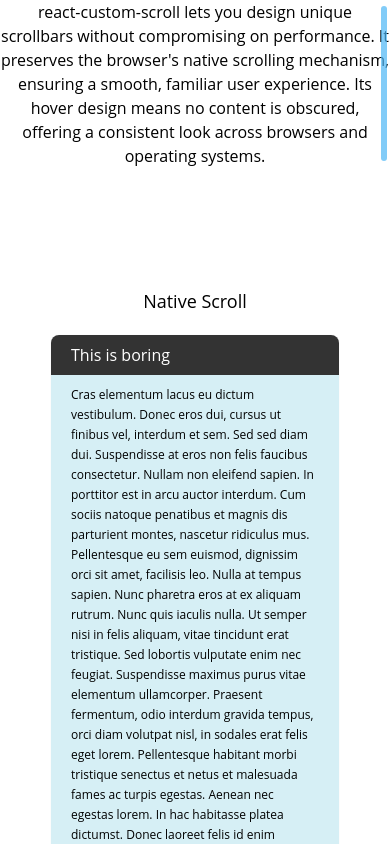
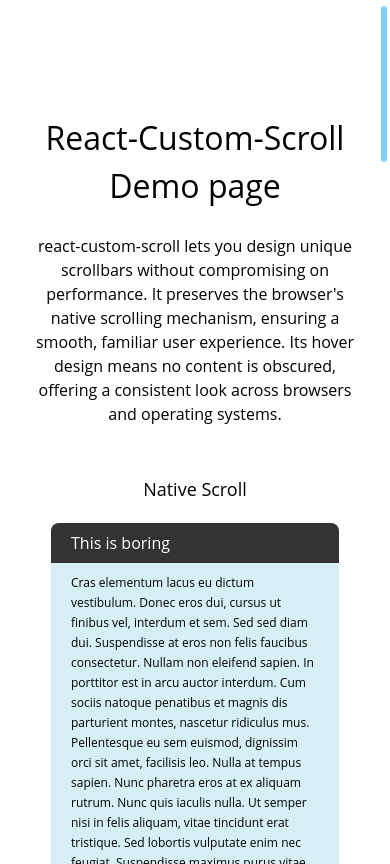
Before and after one commit to rommguy/react-custom-scroll, a React (Vite) app: page / in a window 390 px wide. Built offline with nearby package versions, Linux system fonts and the light colour scheme.

Commit message:
fix demo design

```diff
--- a/src/App.css
+++ b/src/App.css
@@ -7,7 +7,21 @@
 }
 
 .app-root {
-  max-height: 100vh;
+  max-height: calc(100vh - 70px);
   max-width: 900px;
   margin: 0 auto;
+  padding-top: 90px;
 }
+
+.demo-title {
+  font-size: 32px;
+  margin: 24px 0;
+  padding: 0 24px;
+}
+
+.demo-subtitle {
+  max-width: 606px;
+  margin: 0 auto 50px;
+  text-align: center;
+  padding: 0 24px;
+}
--- a/src/App.tsx
+++ b/src/App.tsx
@@ -6,16 +6,15 @@
   return (
     <CustomScroll>
       <div data-testid="app-root" className="app-root">
-        <div>
+        <div className="demo-title">React-Custom-Scroll Demo page</div>
+        <div className="demo-subtitle">
           react-custom-scroll lets you design unique scrollbars without
           compromising on performance. It preserves the browser's native
           scrolling mechanism, ensuring a smooth, familiar user experience. Its
           hover design means no content is obscured, offering a consistent look
           across browsers and operating systems.
         </div>
-        <div data-testid="first-example">
-          <DemoComp demoType="compare-with-native" descriptionSide="left" />
-        </div>
+        <DemoComp demoType="compare-with-native" descriptionSide="left" />
         <DemoComp demoType="crazy-designer" descriptionSide="right" />
         <DemoComp demoType="dynamic-content" descriptionSide="left" />
         <DemoComp demoType="allow-outer-scroll" descriptionSide="right" />
--- a/src/example/demoComp.css
+++ b/src/example/demoComp.css
@@ -3,18 +3,20 @@
   flex-wrap: wrap;
   justify-content: space-around;
   align-items: center;
-  margin: 50px 0;
-  padding: 50px 0;
+  margin: 70px auto;
+}
+
+.example-wrapper:last-child {
+  padding-bottom: 70px;
 }
 
 .container {
   text-align: center;
-  padding: 0 2%;
 }
 
 .container .side-title {
   display: block;
-  margin: 20px 0;
+  margin: 0 0 20px;
   font-size: 18px;
 }
 
@@ -122,5 +124,23 @@
 .example-description {
   margin: 20px 0;
   font-size: 18px;
-  width: 288px;
+  width: 248px;
+  padding: 0 20px;
+  text-align: start;
 }
+
+.example-description img {
+  height: 130px;
+  display: block;
+  margin: 20px auto;
+}
+
+@media only screen and (max-width: 580px) {
+  .native-scroll {
+    margin-bottom: 35px;
+  }
+
+  .example-wrapper {
+    margin: 35px auto;
+  }
+}
--- a/src/example/demoComp.tsx
+++ b/src/example/demoComp.tsx
@@ -64,6 +64,7 @@
           style={descriptionStyle}
         >
           <div className="example-description">
+            <img src="src/example/giraffe-icon.png" />
             There are no limits for your design.
           </div>
           <div className="panel crazy-scroll">
```
Also changed, not shown: example.html (added, +12 -0 lines), 1 other file (tests, documents, lock files or other folders).
